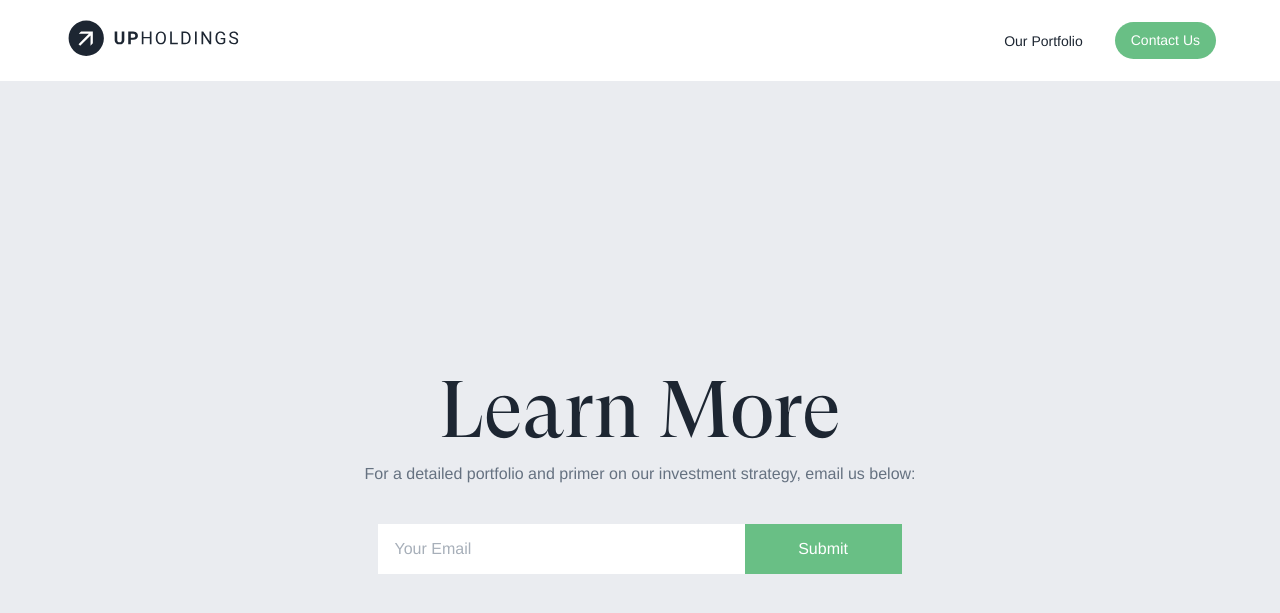
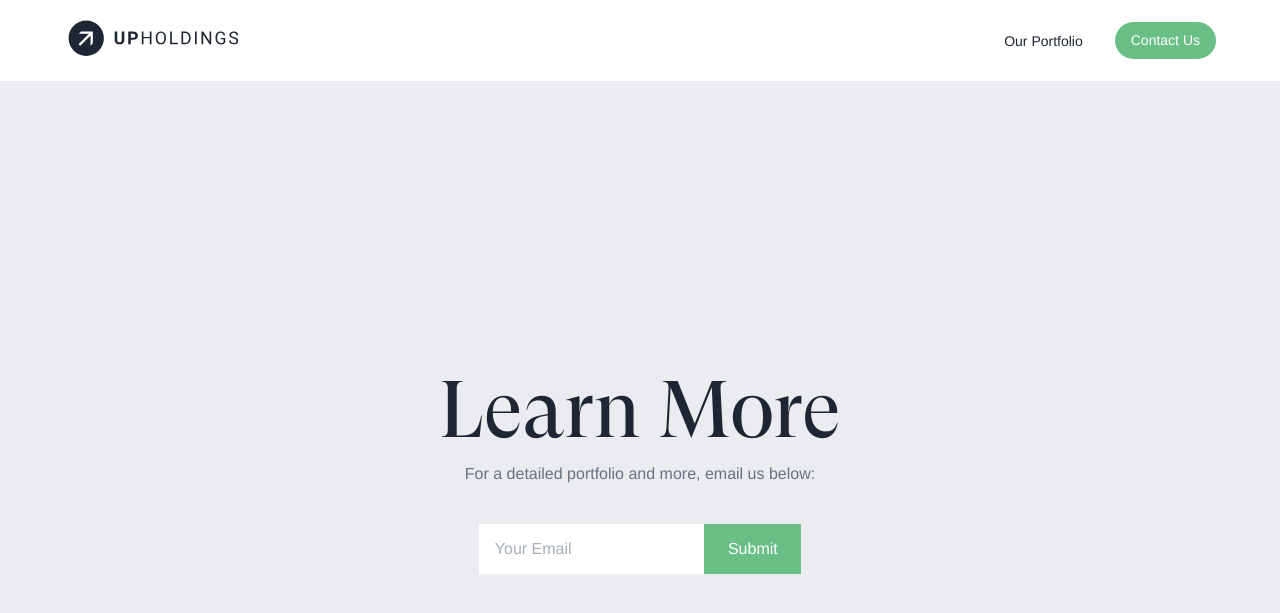
Before and after one commit to willanderson/Upholdings, a Jekyll site: the page built from index.md, in a window 1280 px wide and 900 px high, scrolled down 3235 px. Shown: the top 613 px of the window. Built offline with Jekyll 4.4.1, drawn with Linux system fonts in a browser that asks for light colours; nearby versions of some CDN libraries; some web fonts are replaced.

Commit message:
Updated Index

```diff
--- a/index.md
+++ b/index.md
@@ -46,7 +46,6 @@
   Upholdings is currently only open to accredited investors.
 footer:
   headline: Learn More
-  body: 'For a detailed portfolio and primer on our investment strategy, email us
-    below:'
+  body: 'For a detailed portfolio and more, email us below:'
 layout: homepage
 ---
```
